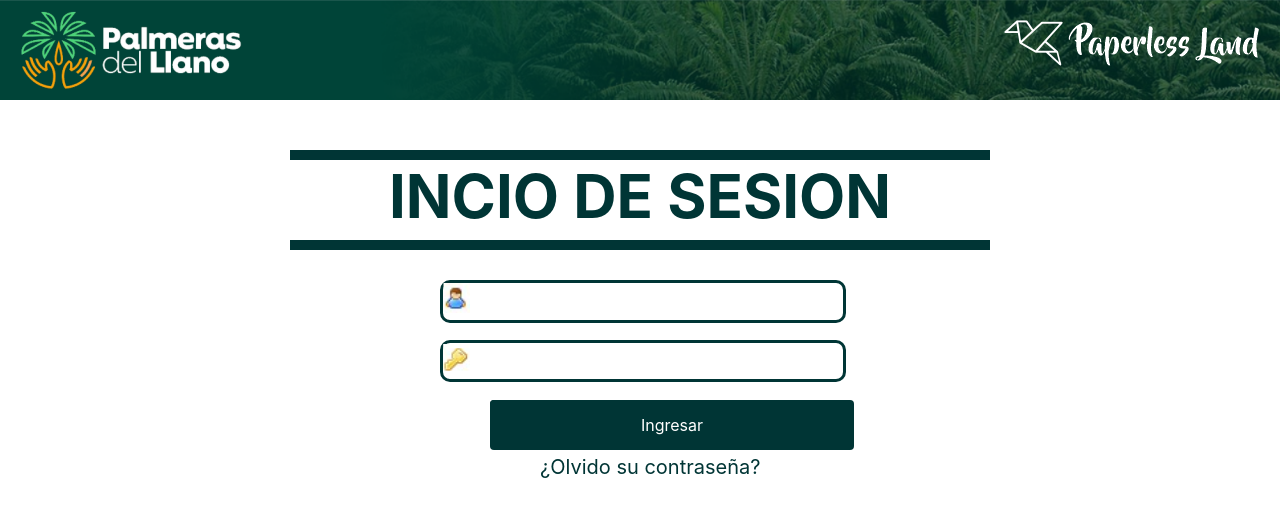
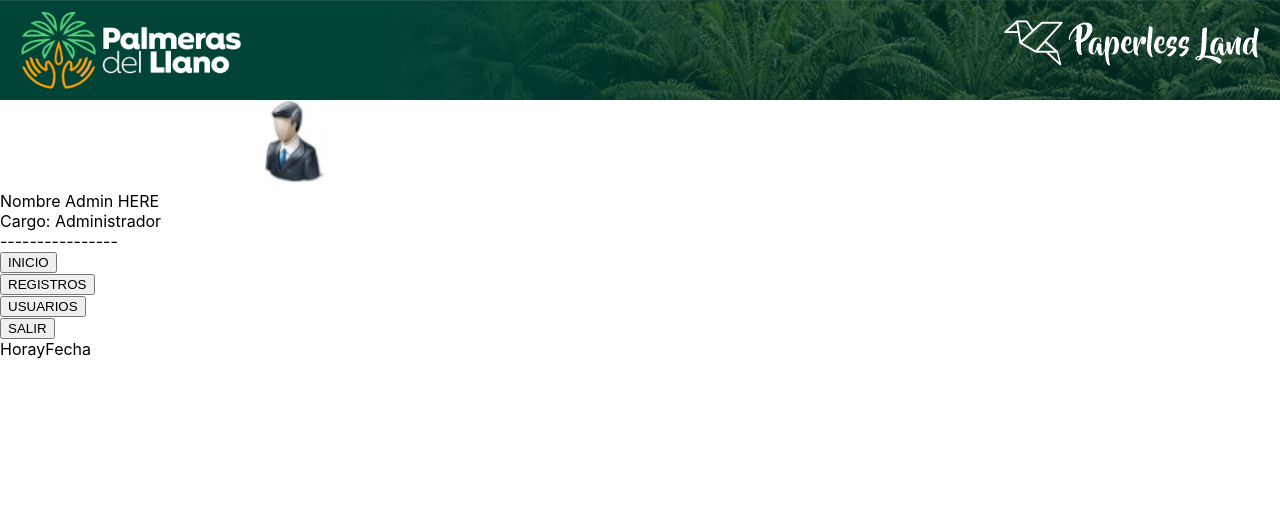
Before and after one commit to NELSONGBR15/paperless-land, a React (Create React App) app: page /Admin in a window 1280 px wide. Shown: the top 516 px of the page. Built offline with nearby package versions, Linux system fonts and the light colour scheme; the HTML template or start-up script is replaced by a standard one.

Commit message:
Implementacion React Router

```diff
--- a/public/index.html
+++ b/public/index.html
@@ -2,7 +2,8 @@
 <html lang="en">
   <head>
     <meta charset="utf-8" />
-    <link rel="icon" href="%PUBLIC_URL%/favicon.ico" />
+    <link rel="icon" type="image.png" href="./IconLogoPL.png"  />
+
     <meta name="viewport" content="width=device-width, initial-scale=1" />
     <meta name="theme-color" content="#000000" />
     <meta
@@ -24,7 +25,7 @@
       work correctly both with client-side routing and a non-root public URL.
       Learn how to configure a non-root public URL by running `npm run build`.
     -->
-    <title>React App</title>
+    <title>Parperless Land</title>
   </head>
   <body>
     <noscript>You need to enable JavaScript to run this app.</noscript>
--- a/src/App.js
+++ b/src/App.js
@@ -1,17 +1,26 @@
-import './App.css';
+import { BrowserRouter, Route, Routes } from 'react-router-dom';
+
 import Header from './components/Header';
-import Login from './components/Login';
+
+import Login from './Pages/LoginPage';
+import Admin  from './Pages/AdminPage';
+import NotFoundPage from './Pages/NotFoundPage';
+import RecoveryPassword from './Pages/PasswordPage'
+
 
 function App() {
   return (
-    <div className="App">
+    <BrowserRouter>
+
       <Header/>
-    <div>
-        <Login/>
-    </div>
 
-
-    </div>
+      <Routes>
+        <Route path='/' element ={<Login/>} />
+        <Route path='/Admin' element={<Admin />} />
+        <Route path='/RecoveryPassword' element={ <RecoveryPassword /> } />
+        <Route path='*' element={<NotFoundPage/> }></Route>
+      </Routes>
+    </BrowserRouter>
   );
 }
 
--- /dev/null
+++ b/src/Pages/AdminPage.js
@@ -0,0 +1,15 @@
+import { useNavigate } from "react-router-dom";
+import ColumnUsers from '../components/ColumnUsers'
+
+export default function Admin(){
+
+
+
+    return(
+
+        <div>
+            <ColumnUsers />
+        </div>
+    );
+
+}
--- a/src/components/Login.js
+++ b/src/Pages/LoginPage.js
@@ -1,14 +1,14 @@
 import React, {Component} from "react";
+import { NavLink } from "react-router-dom";
+
 import Imagenes from "../Images/Imagenes";
 import '../Styles/Login.css';
-import { BrowserRouter, Link, Route, Routes } from "react-router-dom";
-import AdminPage from '../components/Admin';
 
 export default class Login extends Component{
 
 render(){
+
     return(
-        <BrowserRouter>
         <div className="contenedor">
             <div className="Linea" ></div>
             <h1 className="textInicio" >INCIO DE SESION</h1>
@@ -24,19 +24,12 @@ render(){
                 </div>
             <br/>
 
-            <button className="button" >INGRESAR</button>
+            <NavLink to='/Admin' className="button" >INGRESAR</NavLink>
             <br/>
-            <a href="#">¿Olvido su contraseña?</a>
-            <Link to='../components/Admin.js' className="button"  >Ingresar</Link>
+            <NavLink to="/RecoveryPassword">¿Olvido su contraseña?</NavLink>
+
         </div>
 
-        <Routes>
-            <Route path='../components/Admin.js' element={<AdminPage/>}        />
-
-        </Routes>
-
-
-        </BrowserRouter>
         )
     }
 }
--- /dev/null
+++ b/src/Pages/NotFoundPage.js
@@ -0,0 +1,3 @@
+export default function NotFoundPage(){
+    return<div>404 Not Found</div>
+}
--- /dev/null
+++ b/src/Pages/PasswordPage.js
@@ -0,0 +1,19 @@
+import { useNavigate } from "react-router-dom";
+
+export default function Admin(){
+
+    const navigate = useNavigate();
+
+    const handleClick = ( ) =>{
+        navigate("/");
+    }
+
+    return(
+
+        <div>
+            OLVIDE MI CONTRASEÑA
+            <button onClick={handleClick}   >DEVUELTA</button>
+        </div>
+    );
+
+}
--- a/src/Styles/Login.css
+++ b/src/Styles/Login.css
@@ -77,7 +77,7 @@ border-left-width: 3px;
 
 .button {
     position: absolute;
-    left: calc(50% - 150px);
+    left: calc(50% - 175px);
     width: 300px;
     top: 200px;
     background-color: #003535; /* Green */
--- a/src/components/Admin.js
+++ /dev/null
@@ -1,9 +0,0 @@
-import React, { Component } from "react";
-
-export default class Admin extends Component{
-    render(){
-        return(
-            <div>Prueba 2</div>
-        )
-    }
-}
--- /dev/null
+++ b/src/components/ColumnUsers.js
@@ -0,0 +1,35 @@
+import { useNavigate } from "react-router-dom";
+import Imagenes from "../Images/Imagenes";
+
+export default function ColumnUsers(){
+
+    const Nombre = "Nombre Admin HERE";
+
+    const navigate = useNavigate();
+
+    const handleClick = ( ) =>{
+        navigate("/");
+    }
+    const HorayFecha = new Date();
+
+    return(
+        <div>
+            <div className='logo_user'>   <img src={Imagenes.ImgUser } alt="Logo de Palmeras del llano"  />  </div>
+            <div> {Nombre} </div>
+            <div>Cargo: Administrador</div>
+            <div>----------------</div>
+            <button>INICIO</button> <br/>
+            <button>REGISTROS</button> <br/>
+            <button>USUARIOS</button> <br/>
+            <button onClick={handleClick}   >SALIR</button> <br/>
+            <div> HorayFecha </div>
+
+        </div>
+    );
+
+
+
+
+
+
+}
--- a/src/components/Header.js
+++ b/src/components/Header.js
@@ -1,4 +1,5 @@
 import React, {Component} from "react";
+
 import Imagenes from "../Images/Imagenes";
 import '../Styles/Header.css';
 
```
Also changed, not shown: public/IconLogoPL.png (added), src/Pages/ClerkPage.js (added).
